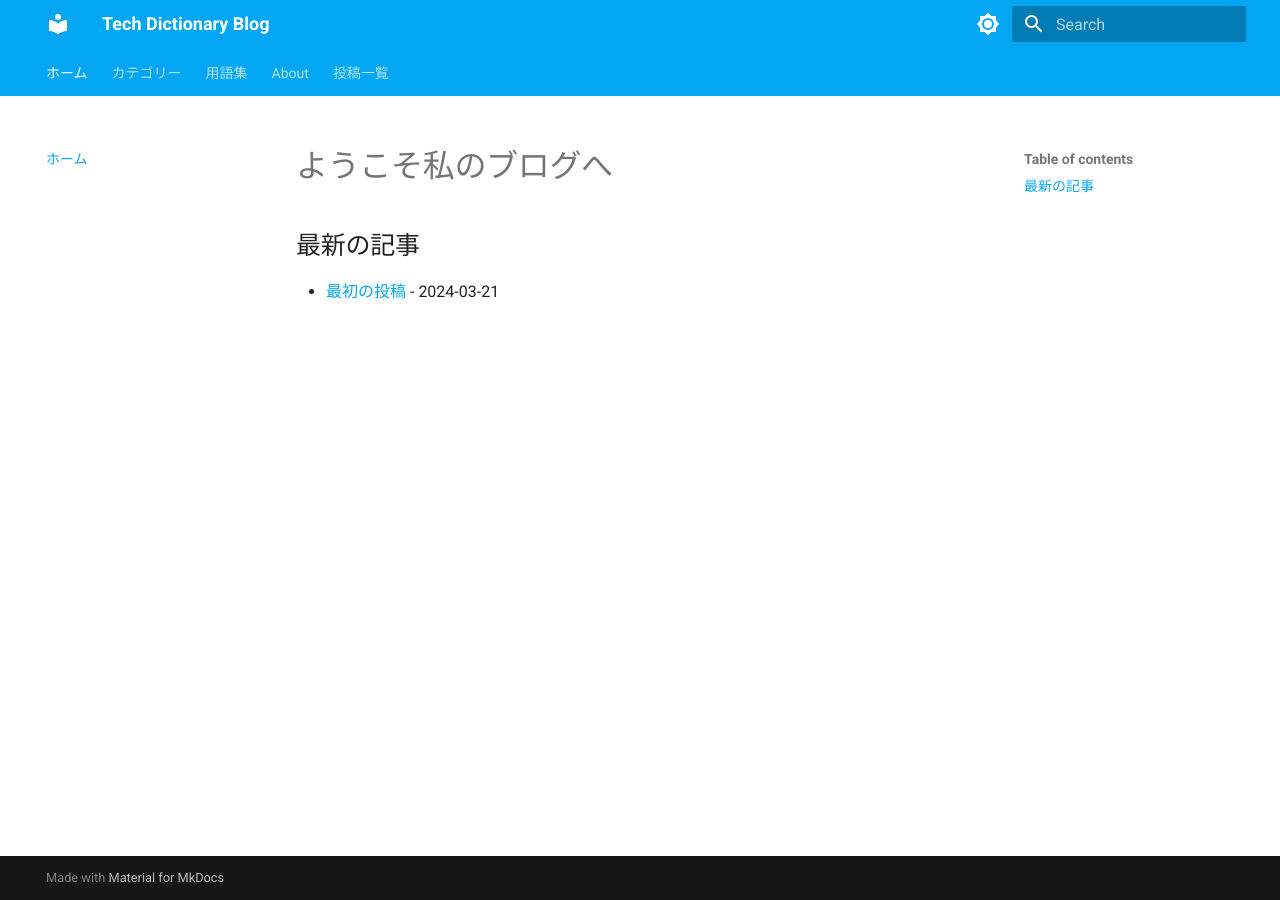
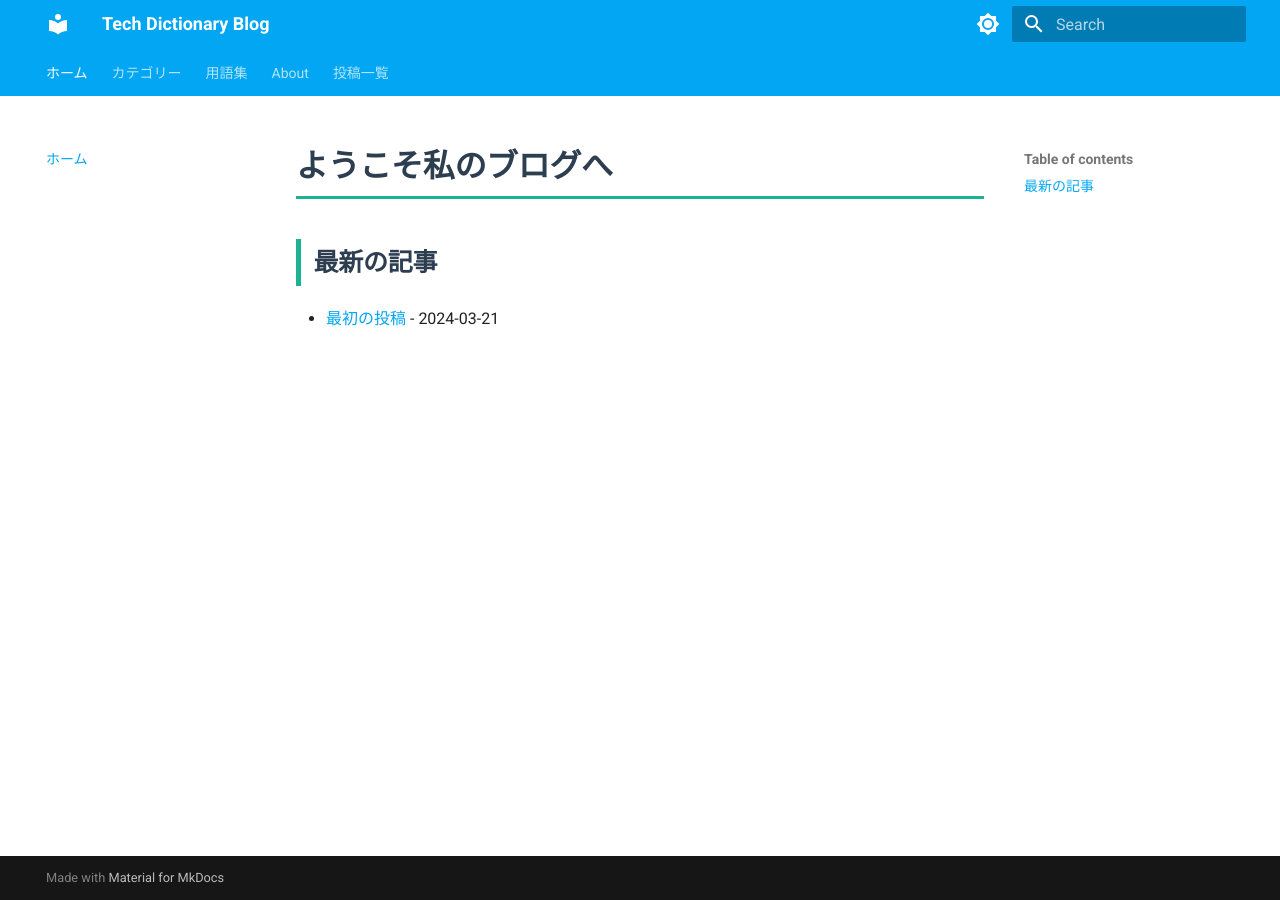
Before and after one commit to mottye/blog, an MkDocs documentation site: the page built from docs/index.md, in a window 1280 px wide. Built offline with MkDocs 1.6.1 and Material for MkDocs 9.7.7, drawn with Linux system fonts in a browser that asks for light colours.

Commit message:
スタイル追加

```diff
--- /dev/null
+++ b/docs/stylesheets/extra.css
@@ -0,0 +1,28 @@
+.md-typeset h1 {
+  font-weight: bold;
+  color: #2c3e50;
+  border-bottom: solid 3px #1AB394;
+  padding-bottom: 8px;
+  margin-bottom: 30px;
+  position: relative;
+}
+
+.md-typeset h1::after {
+  position: absolute;
+  content: " ";
+  display: block;
+  border-bottom: solid 3px #aaa;
+  bottom: -3px;
+  width: 100%;
+  z-index: -1;
+}
+
+.md-typeset h2 {
+  font-weight: bold;
+  color: #2c3e50;
+  padding: 0.25em 0.5em;
+  background: transparent;
+  border-left: solid 5px #1AB394;
+  margin-top: 40px;
+  margin-bottom: 20px;
+}
--- a/mkdocs.yml
+++ b/mkdocs.yml
@@ -43,6 +43,9 @@ markdown_extensions:
       emoji_index: !!python/name:material.extensions.emoji.twemoji
       emoji_generator: !!python/name:material.extensions.emoji.to_svg
 
+extra_css:
+  - stylesheets/extra.css
+
 nav:
   - ホーム: index.md
   - カテゴリー:
```
